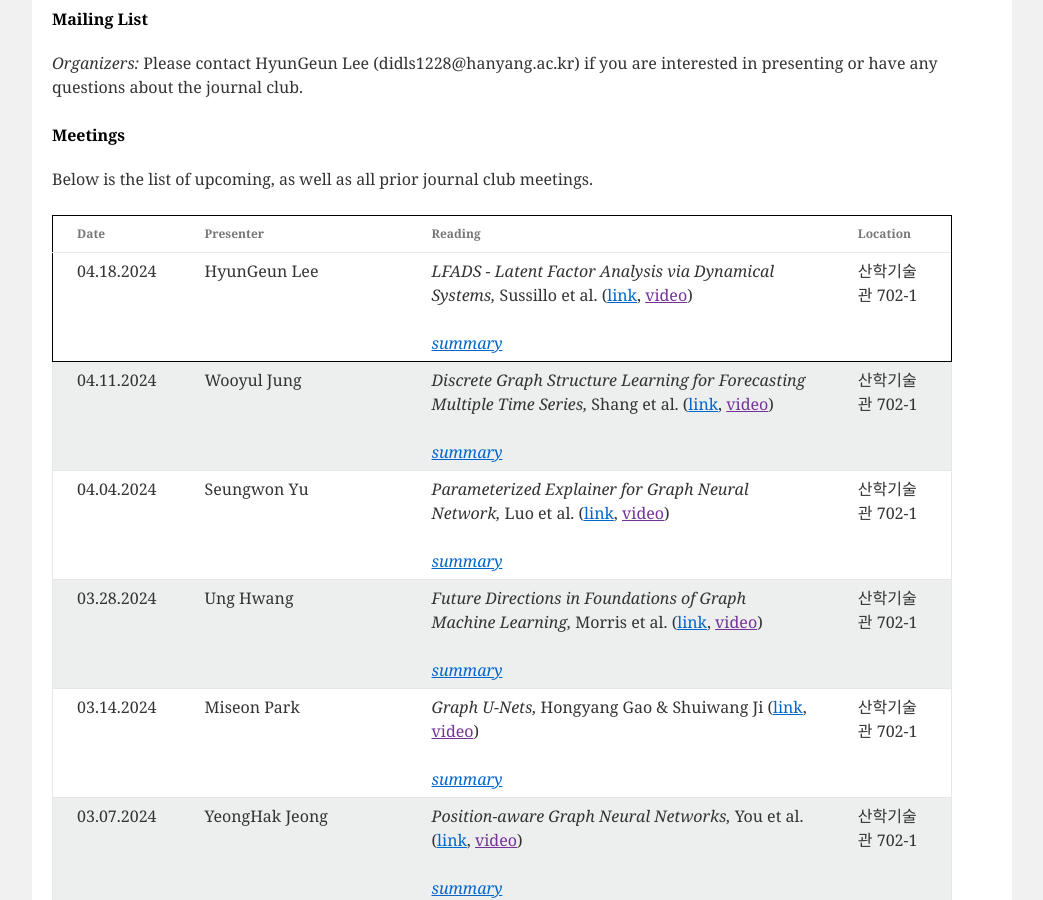
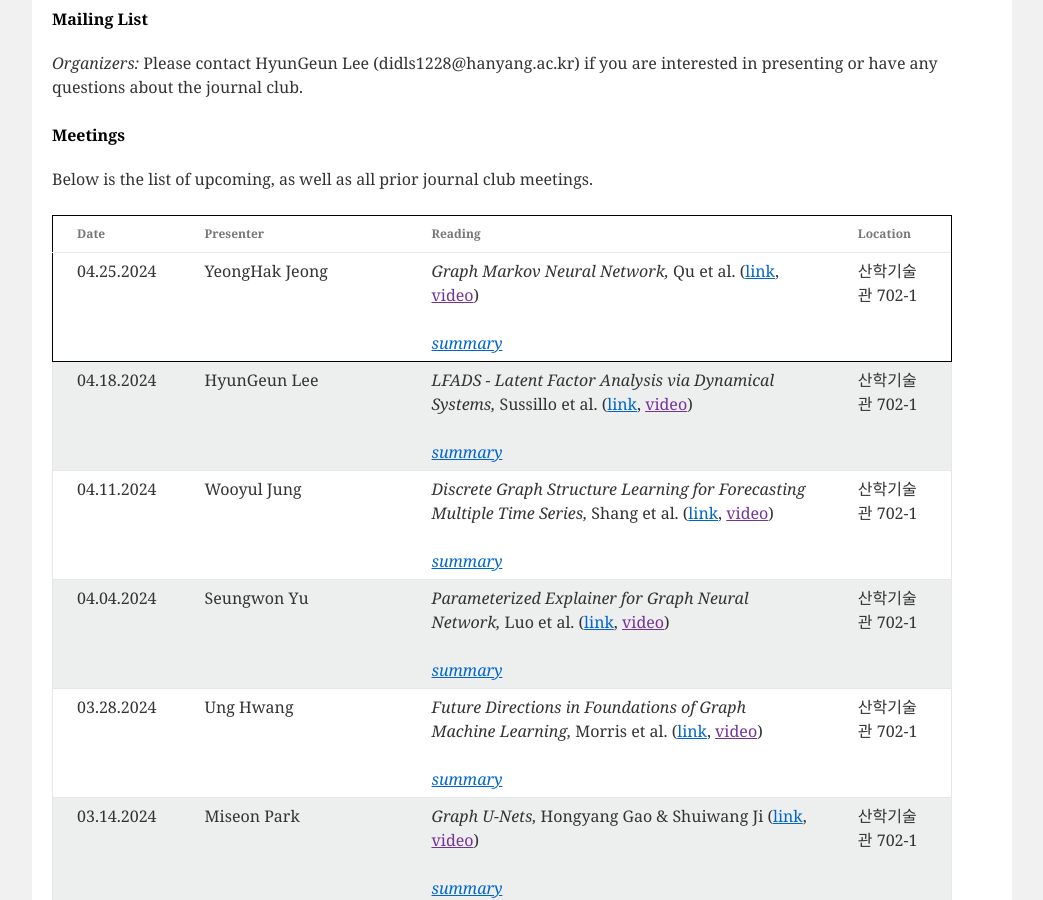
Before and after one commit to niai-lab/GraphML-JC, a Jekyll site: the page built from index.html, in a window 1280 px wide and 900 px high, scrolled down 631 px. Shown: the whole window, without its empty margins (118-1161 px from the left). Built offline with Jekyll 4.4.1, drawn with Linux system fonts in a browser that asks for light colours.

Commit message:
Update meeting_info.yml

```diff
--- a/_data/meeting_info.yml
+++ b/_data/meeting_info.yml
@@ -1,3 +1,11 @@
+- presenter: YeongHak Jeong
+  date: 04.25.2024
+  paper: "Graph Markov Neural Network"
+  authors: Qu et al.
+  url: https://arxiv.org/abs/1905.06214
+  location: "산학기술관 702-1"
+  summary: >
+
 - presenter: HyunGeun Lee
   date: 04.18.2024
   paper: "LFADS - Latent Factor Analysis via Dynamical Systems"
```
